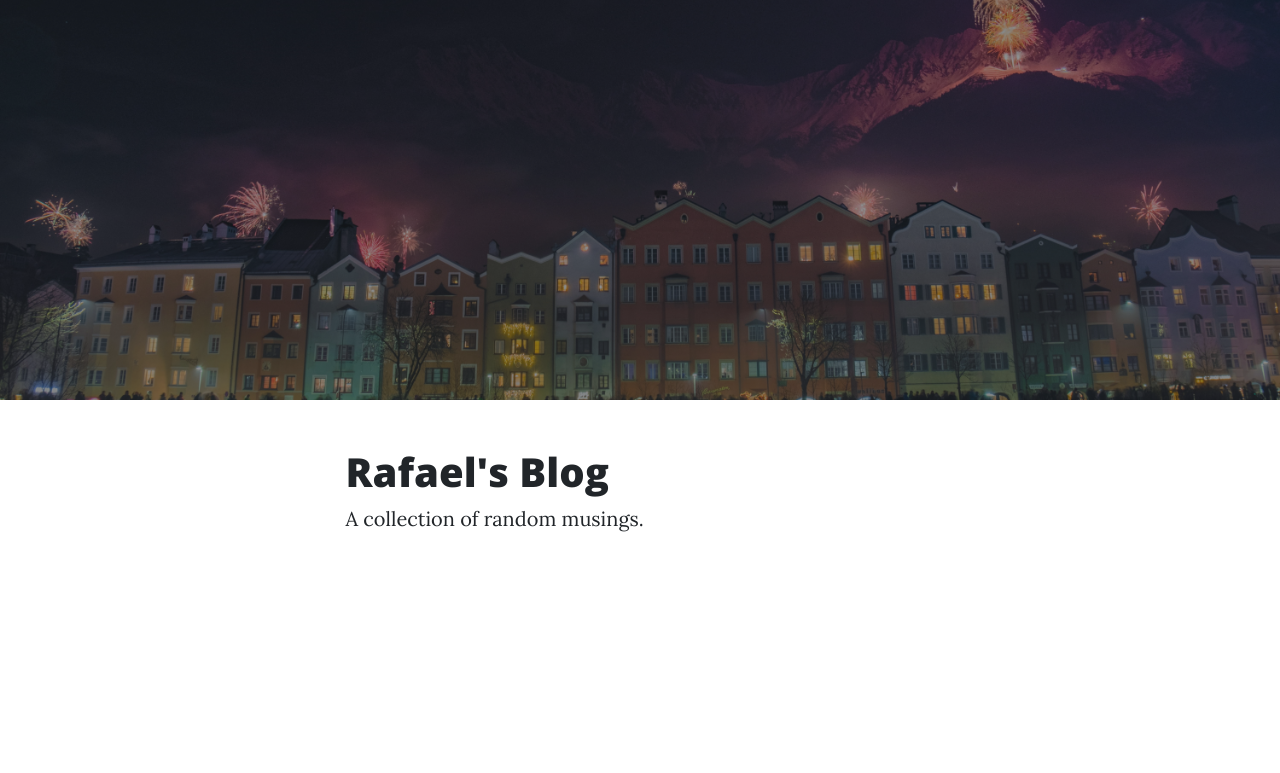
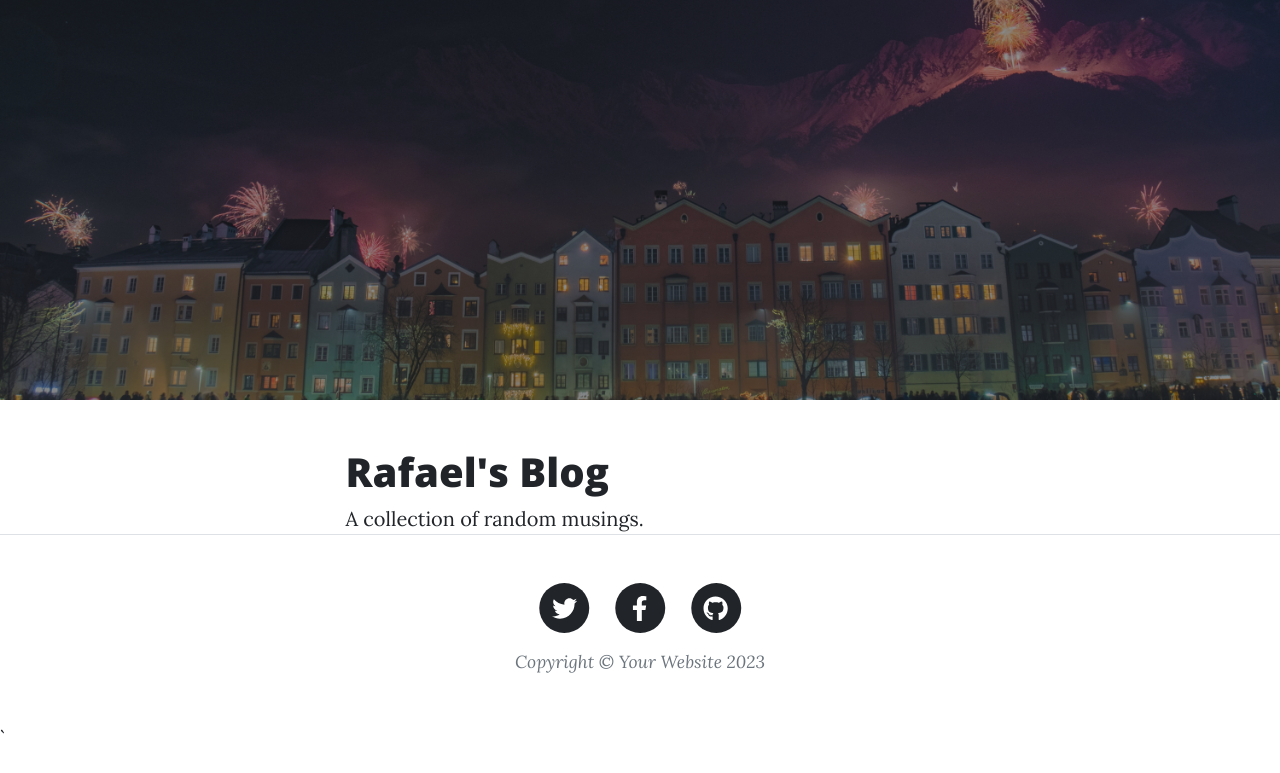
Before and after one commit to RafaelMoralesGallegos/Portfolio-Website, a Flask app: page / in a window 1280 px wide. Shown: the top 773 px of the page. Run offline with Flask 3, Linux system fonts and the light colour scheme; some libraries are stand-ins or nearby versions.

Commit message:
add footer file

```diff
--- /dev/null
+++ b/templates/footer.html
@@ -0,0 +1,44 @@
+<body>
+  <!-- Footer-->
+  <footer class="border-top">
+    <div class="container px-4 px-lg-5">
+      <div class="row gx-4 gx-lg-5 justify-content-center">
+        <div class="col-md-10 col-lg-8 col-xl-7">
+          <ul class="list-inline text-center">
+            <li class="list-inline-item">
+              <a href="#!">
+                <span class="fa-stack fa-lg">
+                  <i class="fas fa-circle fa-stack-2x"></i>
+                  <i class="fab fa-twitter fa-stack-1x fa-inverse"></i>
+                </span>
+              </a>
+            </li>
+            <li class="list-inline-item">
+              <a href="#!">
+                <span class="fa-stack fa-lg">
+                  <i class="fas fa-circle fa-stack-2x"></i>
+                  <i class="fab fa-facebook-f fa-stack-1x fa-inverse"></i>
+                </span>
+              </a>
+            </li>
+            <li class="list-inline-item">
+              <a href="#!">
+                <span class="fa-stack fa-lg">
+                  <i class="fas fa-circle fa-stack-2x"></i>
+                  <i class="fab fa-github fa-stack-1x fa-inverse"></i>
+                </span>
+              </a>
+            </li>
+          </ul>
+          <div class="small text-center text-muted fst-italic">
+            Copyright &copy; Your Website 2023
+          </div>
+        </div>
+      </div>
+    </div>
+  </footer>
+  <!-- Bootstrap core JS-->
+  <script src="https://cdn.jsdelivr.net/npm/bootstrap@5.2.3/dist/js/bootstrap.bundle.min.js"></script>
+  <!-- Core theme JS-->
+  <script src="{{ url_for('static', filename='js/scripts.js') }}"></script>
+</body>
--- a/templates/index.html
+++ b/templates/index.html
@@ -1,14 +1,7 @@
-<!DOCTYPE html>
-<html lang="en">
-  <head>
-    <meta charset="UTF-8" />
-    <meta name="viewport" content="width=device-width, initial-scale=1.0" />
-    <title>Document</title>
-  </head>
-  <body></body>
+<body>
   {% include "header.html" %}
-
-  <!-- Page Header-->
+  <header>
+    <!-- Page Header-->
     <div class="container position-relative px-4 px-lg-5">
       <div class="row gx-4 gx-lg-5 justify-content-center">
         <div class="col-md-10 col-lg-8 col-xl-7">
@@ -20,4 +13,6 @@
       </div>
     </div>
   </header>
-</html>
+  {% include "footer.html" %}
+</body>
+`
```
